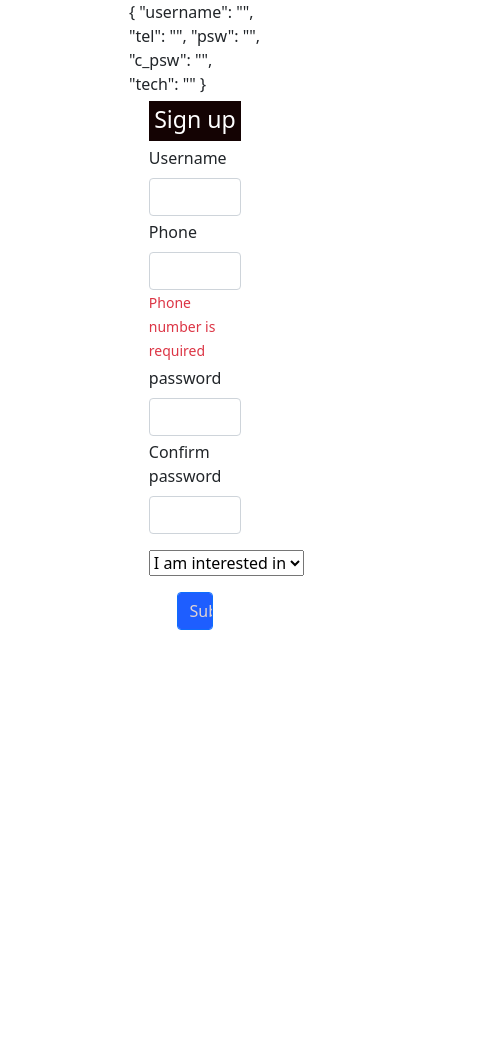
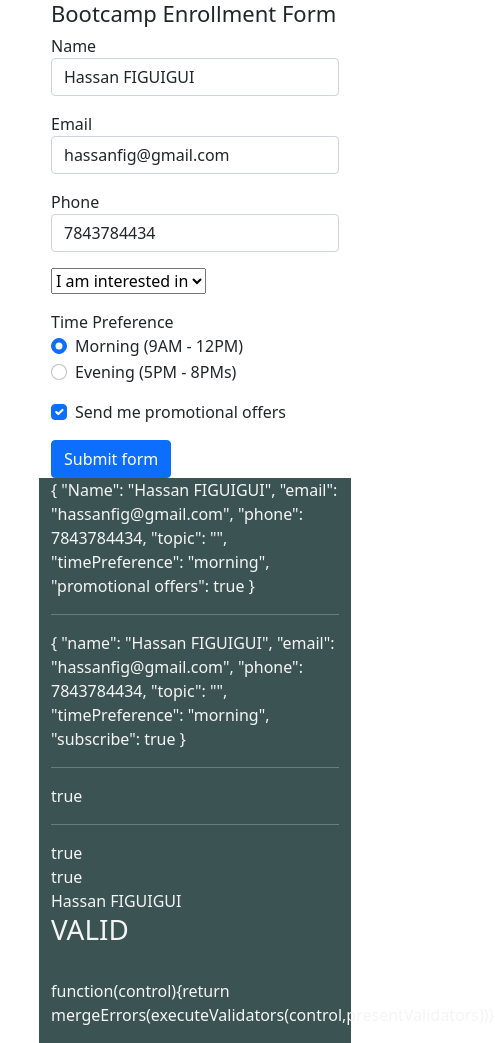
Before and after one commit to hassanfigui1/angular_forms, an Angular app in the folder angular_forms/: page / in a window 390 px wide. Shown: the whole page, 495 px wide, since content can reach past the window. Before the commit the page ends 844 px from the top, so only its background shows below. Built offline with nearby package versions, Linux system fonts and the light colour scheme.

Commit message:
adding css style

```diff
--- a/angular_forms/src/app/app.component.html
+++ b/angular_forms/src/app/app.component.html
@@ -1 +1 @@
-<app-validation-with-visual-feedback></app-validation-with-visual-feedback>
+<app-form-component></app-form-component>
--- a/angular_forms/src/app/form-component/form-component.component.css
+++ b/angular_forms/src/app/form-component/form-component.component.css
@@ -1,7 +1,10 @@
-
+.display-content{
+    background-color: rgb(60, 83, 83);
+    color: whitesmoke;
+}
 @media screen and (max-width: 768px){
     .container-fluid{
-        width: 60%;
+        width: 80%;
     }
     .title{
         font-size: 20px;
@@ -9,7 +12,7 @@
 }
 @media screen and (max-width: 1008px){
     .container-fluid{
-        width: 60%;
+        width: 80%;
     }
     .title{
         font-size: 22px;
@@ -17,7 +20,7 @@
 }
 @media screen and (min-width: 768px){
     .container-fluid{
-        width: 50%;
+        width: 80%;
     }
 
 }
--- a/angular_forms/src/app/form-component/form-component.component.html
+++ b/angular_forms/src/app/form-component/form-component.component.html
@@ -1,23 +1,8 @@
 <div class="container-fluid">
     <h1 class="title">Bootcamp Enrollment Form</h1>
+    <div class="row">
+        <div class="col-sm-6">
             <form #userForm="ngForm">
-        {{userForm.value| json}}
-        <hr />
-        {{userModel | json}}
-        <hr />
-        <br><br><br>
-        {{name.untouched}}
-        <br>
-        {{name.pristine}}
-        <br>
-        {{name.valid}}
-        <br>
-        {{name.value}}
-        <br>
-        <h1>{{name.status}}</h1>
-        <br>
-        <p>{{name.validator}}</p>
-
                 <div class="form-group mb-3">
                     <label>Name</label>
                     <input type="text" [(ngModel)]="userModel.name" minlength="3" required #name="ngModel" name="Name" class="form-control">
@@ -54,3 +39,21 @@
                 <button class="btn btn-primary">Submit form</button>
             </form>
         </div>
+        <div class="col-sm-6 display-content">
+            {{userForm.value| json}}
+            <hr />
+            {{userModel | json}}
+            <hr />
+            {{name.untouched}} <hr>
+            {{name.pristine}}
+            <br>
+            {{name.valid}}
+            <br>
+            {{name.value}}
+            <br>
+            <h1>{{name.status}}</h1>
+            <br>
+            <p>{{name.validator}}</p>
+        </div>
+    </div>
+</div>
--- a/angular_forms/src/app/validation-with-visual-feedback/validation-with-visual-feedback.component.ts
+++ b/angular_forms/src/app/validation-with-visual-feedback/validation-with-visual-feedback.component.ts
@@ -6,7 +6,7 @@ import { Component } from '@angular/core';
   styleUrls: ['./validation-with-visual-feedback.component.css']
 })
 export class ValidationWithVisualFeedbackComponent {
-  private tech:any[] = ['Django','Python','Java','Php','Flask','Angular','Angular'];
+  private tech:any[] = ['Django','Python','Java','Php','Flask','Angular'];
 
 
   getTech(){
```
Lines whose indentation alone changed are shown as unchanged.
